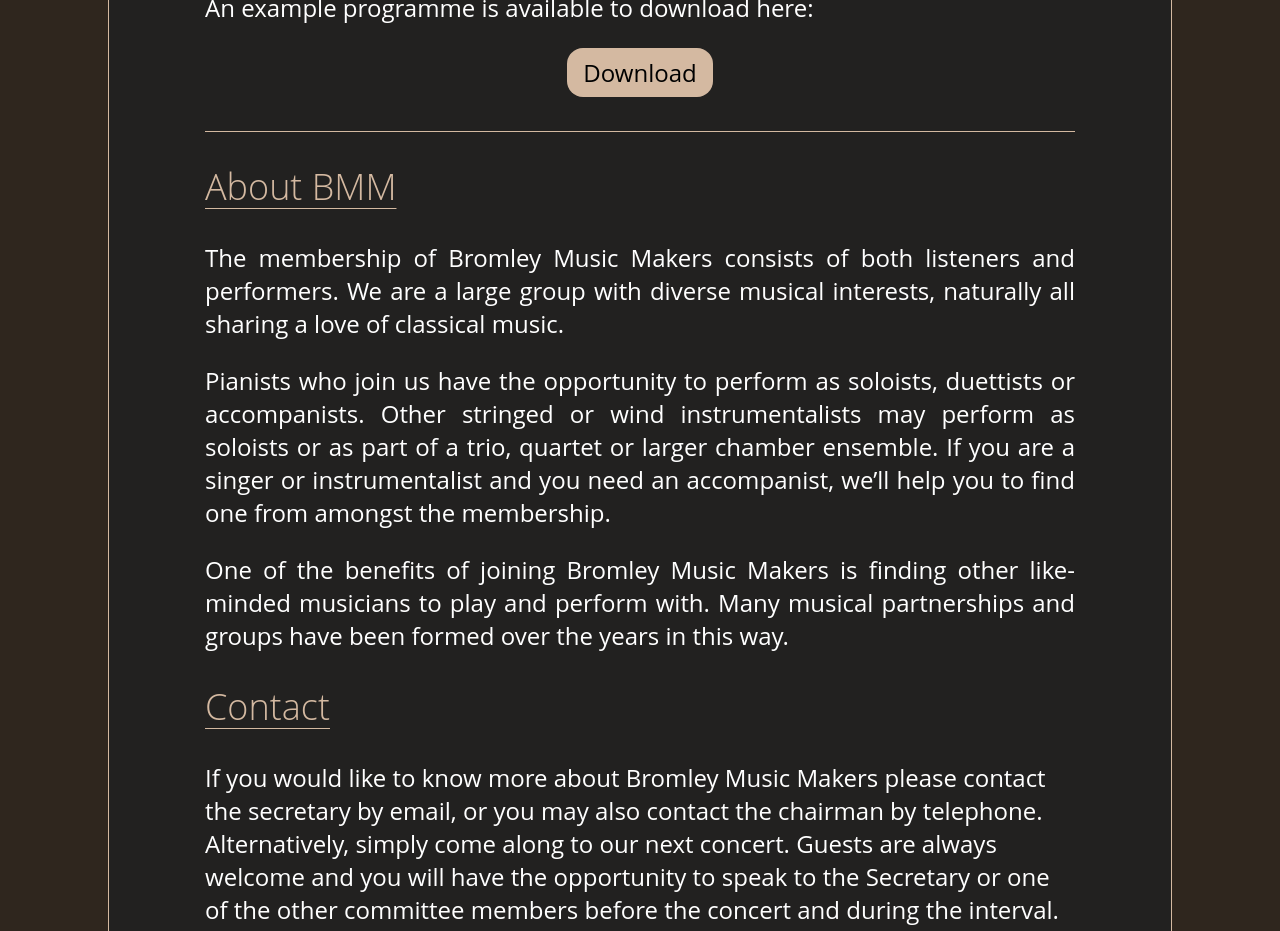
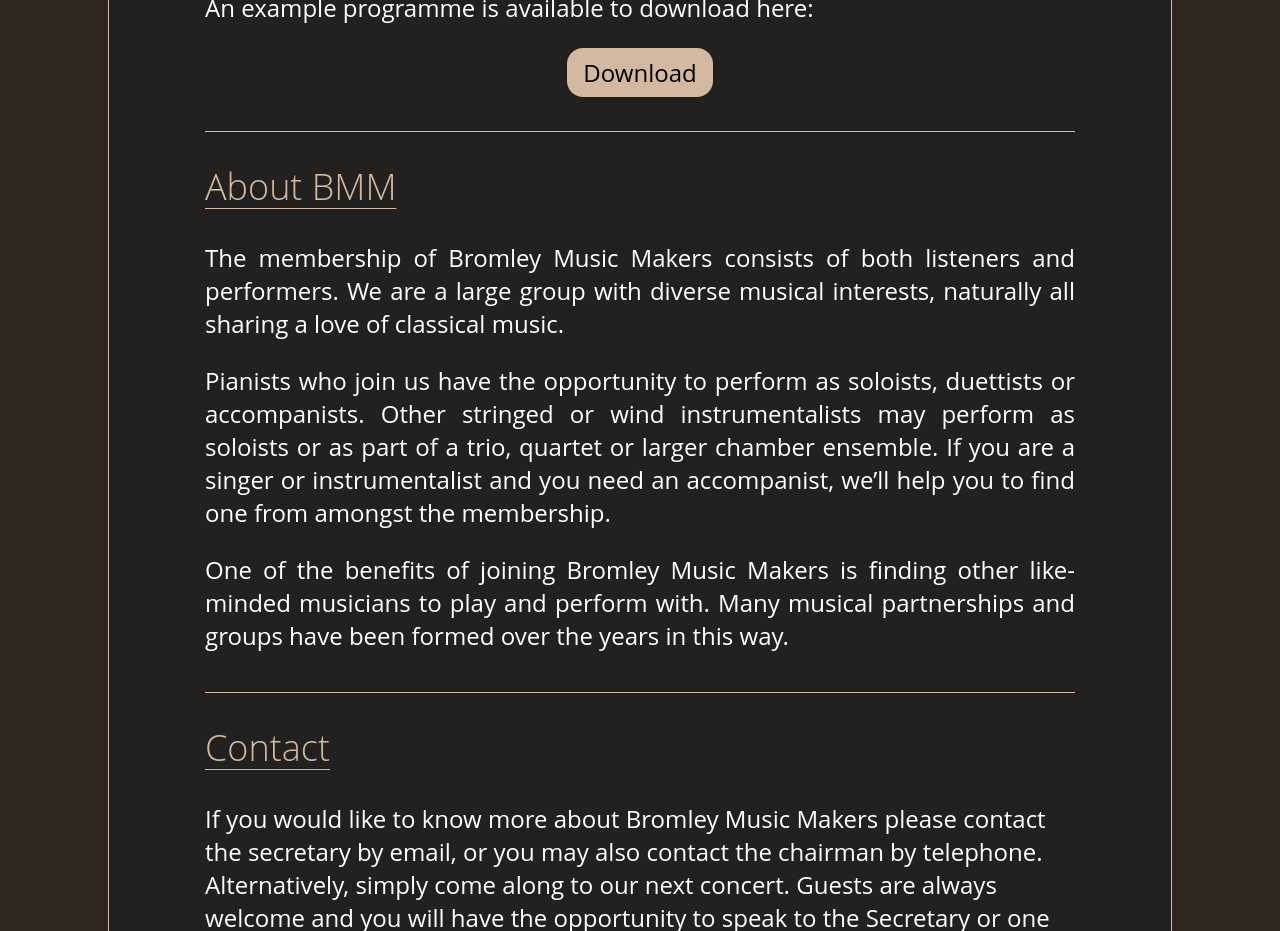
Before and after one commit to silkster87/react-bmm-website, a React (Create React App) app: page / in a window 1280 px wide. Shown: the part 2740-3671 px from the top of the page. Built offline with nearby package versions, Linux system fonts and the light colour scheme; no server answers.

Commit message:
padding and border adjustments

```diff
--- a/src/styles/Main.scss
+++ b/src/styles/Main.scss
@@ -34,8 +34,10 @@
   .about-container {
     border-top: 1px solid colors.$nav-highlighted-text;
     margin-top: 34px;
+    padding-bottom: 16px;
     text-align: justify;
     text-justify: inter-word;
+    border-bottom: 1px solid colors.$nav-highlighted-text;
   }
 }
 
```
